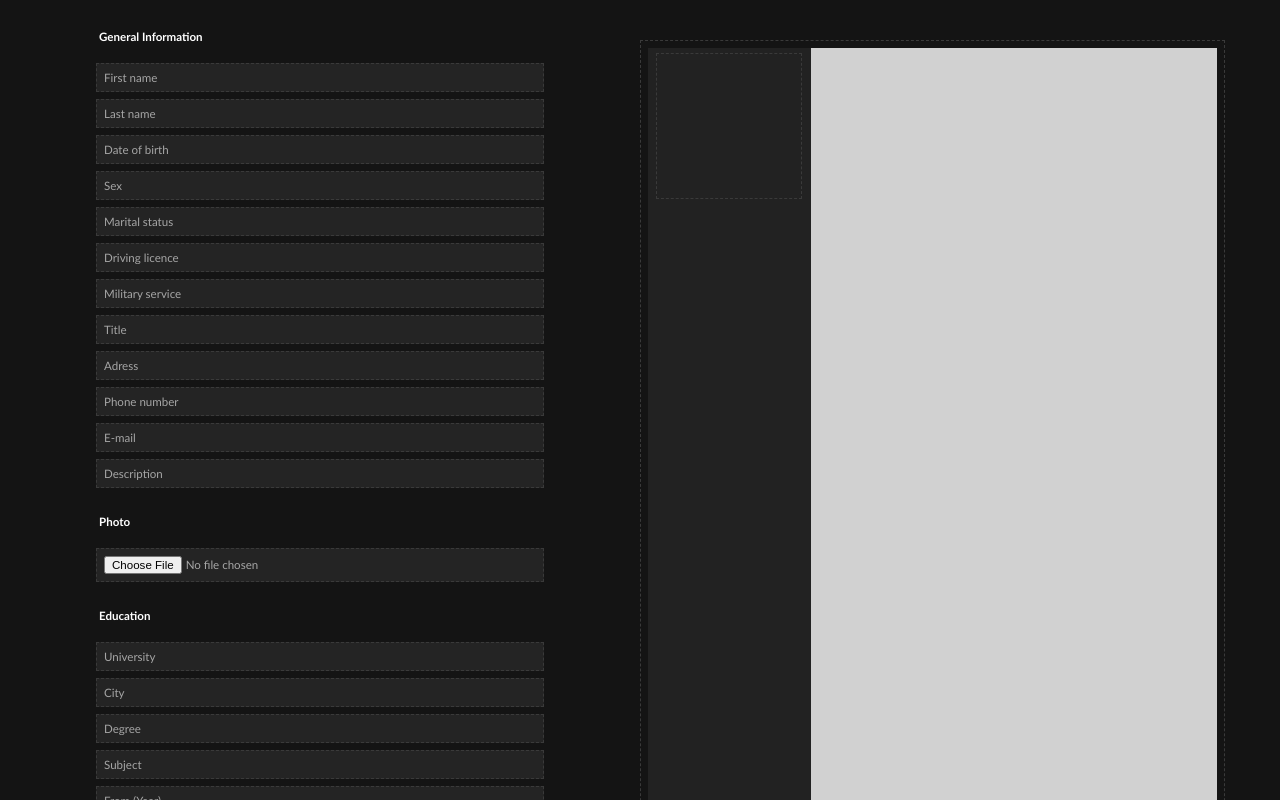
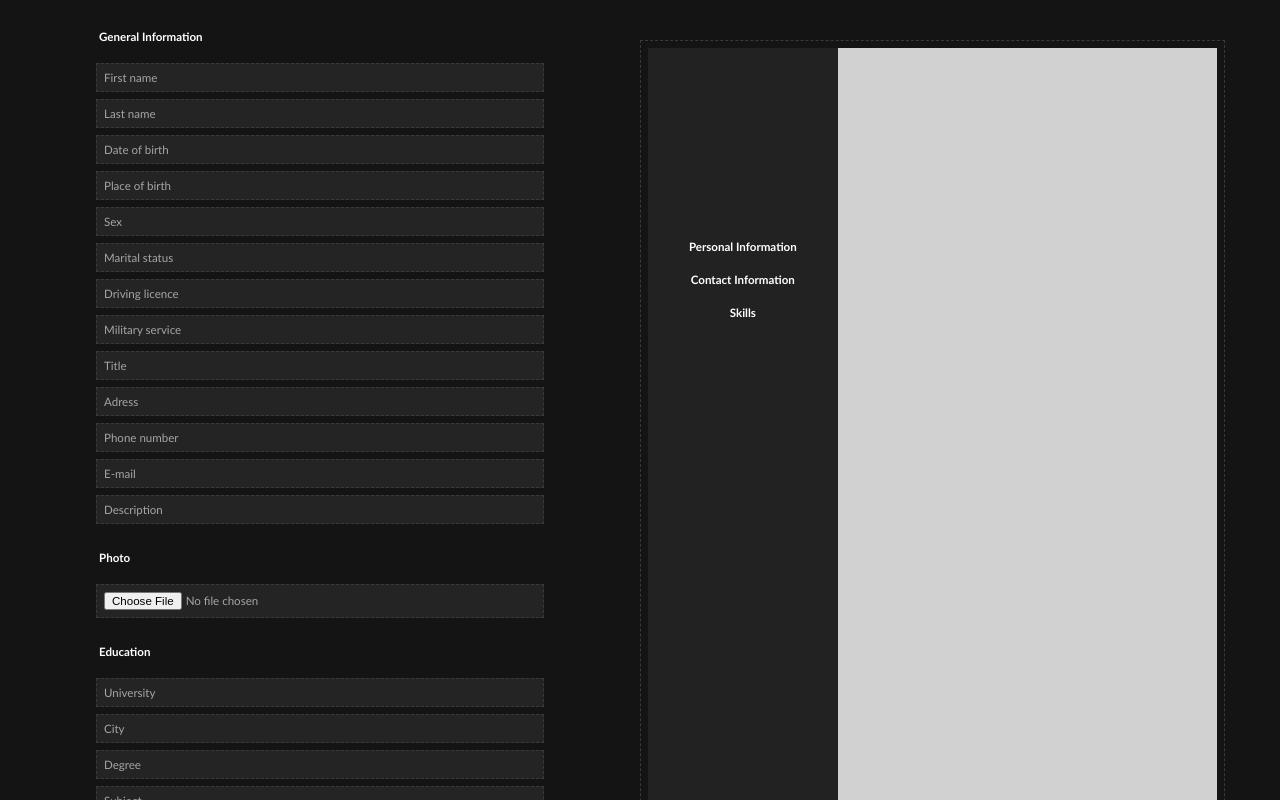
Before and after one commit to fatiharapoglu/cv-generator, a React (Create React App) app: page / in a window 1280 px wide. Shown: the top 800 px of the page. Built offline with nearby package versions, Linux system fonts and the light colour scheme.

Commit message:
preview improvements

```diff
--- a/src/components/c-general.js
+++ b/src/components/c-general.js
@@ -25,6 +25,13 @@ const General = (props) => {
                     onChange={props.handler}
                     placeholder="Date of birth"
                     id="born"
+                />
+                <input
+                    type="text"
+                    value={props.data.place}
+                    onChange={props.handler}
+                    placeholder="Place of birth"
+                    id="place"
                 />
                 <input
                     type="text"
--- a/src/components/c-preview.js
+++ b/src/components/c-preview.js
@@ -11,15 +11,74 @@ const Preview = (props) => {
                         )}
                         {typeof props.image === "string" && <img src={props.image} alt="preview" />}
                     </div>
-                    <div className="preview-general"></div>
+                    <div className="preview-general">
+                        <ul>
+                            <h1>Personal Information</h1>
+                            {props.general.born !== "" && (
+                                <li>
+                                    <span>Date of Birth:</span>
+                                    <br />
+                                    {props.general.born}
+                                </li>
+                            )}
+                            {props.general.place !== "" && (
+                                <li>
+                                    <span>Place of Birth:</span>
+                                    <br />
+                                    {props.general.place}
+                                </li>
+                            )}
+                            {props.general.sex !== "" && (
+                                <li>
+                                    <span>Sex:</span>
+                                    <br />
+                                    {props.general.sex}
+                                </li>
+                            )}
+                            {props.general.marital !== "" && (
+                                <li>
+                                    <span>Marital Status:</span>
+                                    <br />
+                                    {props.general.marital}
+                                </li>
+                            )}
+                            {props.general.drive !== "" && (
+                                <li>
+                                    <span>Driving Licence:</span>
+                                    <br />
+                                    {props.general.drive}
+                                </li>
+                            )}
+                            {props.general.military !== "" && (
+                                <li>
+                                    <span>Military Service:</span>
+                                    <br />
+                                    {props.general.military}
+                                </li>
+                            )}
+                        </ul>
+                    </div>
                     <div className="preview-contact">
+                        <h1>Contact Information</h1>
                         <ul>
                             <li>{props.general.phone}</li>
                             <li>{props.general.email}</li>
                             <li>{props.general.adress}</li>
                         </ul>
                     </div>
-                    <div className="preview-skills"></div>
+                    <div className="preview-skills">
+                        <h1>Skills</h1>
+                        <ol>
+                            {props.skills.skill1 !== "" && <li>{props.skills.skill1}</li>}
+                            {props.skills.skill2 !== "" && <li>{props.skills.skill2}</li>}
+                            {props.skills.skill3 !== "" && <li>{props.skills.skill3}</li>}
+                            {props.skills.skill4 !== "" && <li>{props.skills.skill4}</li>}
+                            {props.skills.skill5 !== "" && <li>{props.skills.skill5}</li>}
+                            {props.skills.skill6 !== "" && <li>{props.skills.skill6}</li>}
+                            {props.skills.skill7 !== "" && <li>{props.skills.skill7}</li>}
+                            {props.skills.skill8 !== "" && <li>{props.skills.skill8}</li>}
+                        </ol>
+                    </div>
                 </div>
                 <div className="right-preview">
                     <div className="preview-header"></div>
--- a/src/components/m-main.js
+++ b/src/components/m-main.js
@@ -13,6 +13,7 @@ const Main = () => {
         email: "",
         desc: "",
         born: "",
+        place: "",
         sex: "",
         marital: "",
         drive: "",
@@ -116,6 +117,7 @@ const Main = () => {
             email: "fettan@cat.com",
             desc: "I have long hairs and gave birth to 3 child.",
             born: "2017",
+            place: "Sakarya / Türkiye",
             sex: "Female",
             marital: "Single",
             drive: "Nope",
--- a/src/styles/style.css
+++ b/src/styles/style.css
@@ -89,24 +89,38 @@ body {
 }
 
 .right-preview {
-    flex: 2.5;
+    flex: 2;
     height: 100%;
     background-color: var(--preview-color-2);
 }
 
 .preview-photo {
-    width: 90%;
-    border: var(--border);
+    width: 80%;
     aspect-ratio: 1;
-    margin-top: 5px;
+    margin-top: 20px;
 }
 
 .preview-photo img {
     width: 100%;
     height: 100%;
+    border-radius: 50%;
+}
+
+.preview-general {
+    margin-top: 20px;
 }
 
 .preview-contact {
+    margin-top: 20px;
+}
+
+.preview-skills {
+    margin-top: 20px;
+}
+
+ol li {
+    list-style: square;
+    list-style-position: inside;
 }
 
 .preview .btn {
@@ -114,7 +128,6 @@ body {
     bottom: -45px;
     left: 50%;
     transform: translateX(-50%);
-    z-index: 5;
 }
 
 .form input {
@@ -124,8 +137,7 @@ body {
     padding: 7px;
     margin: 7px;
     display: flex;
-    width: 35vw;
-    min-width: 300px;
+    width: clamp(300px, 35vw, 585px);
 }
 
 ::placeholder {
```
Also changed, not shown: src/assets/mocha.jpg.
